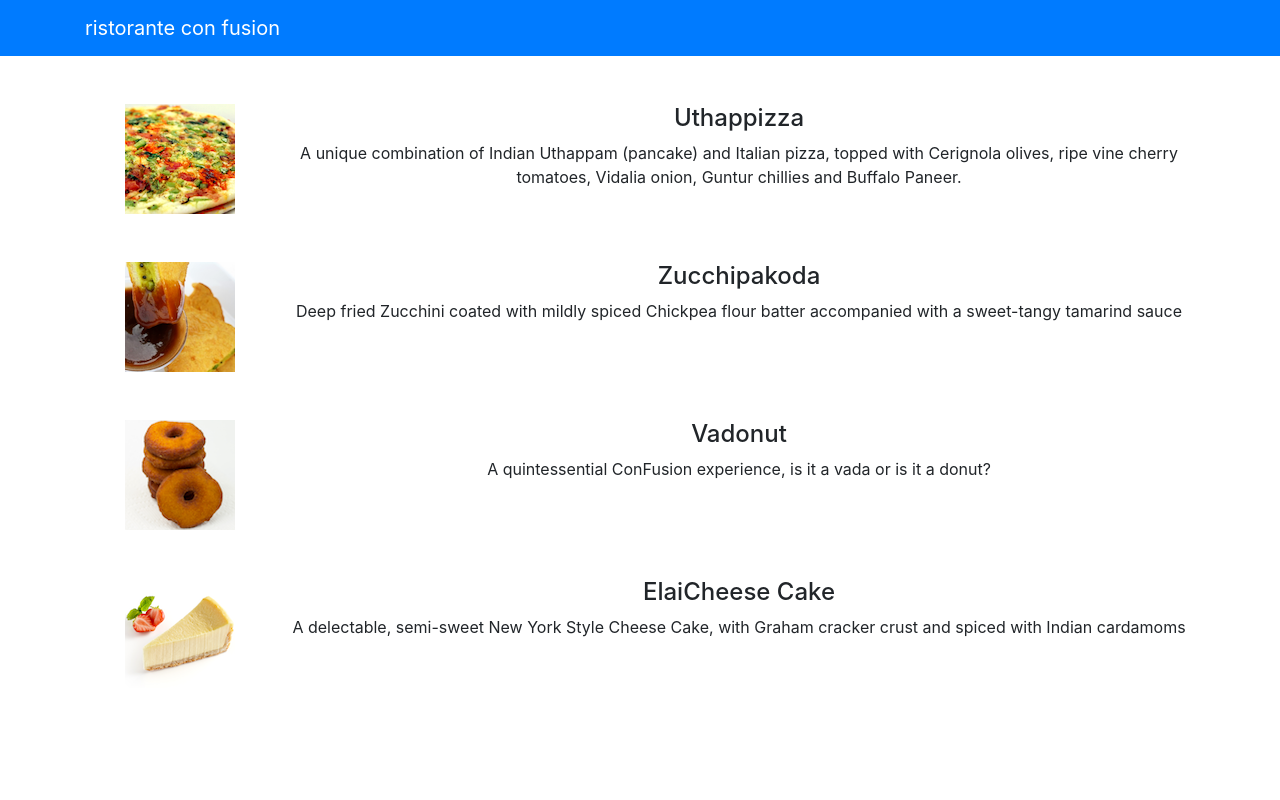
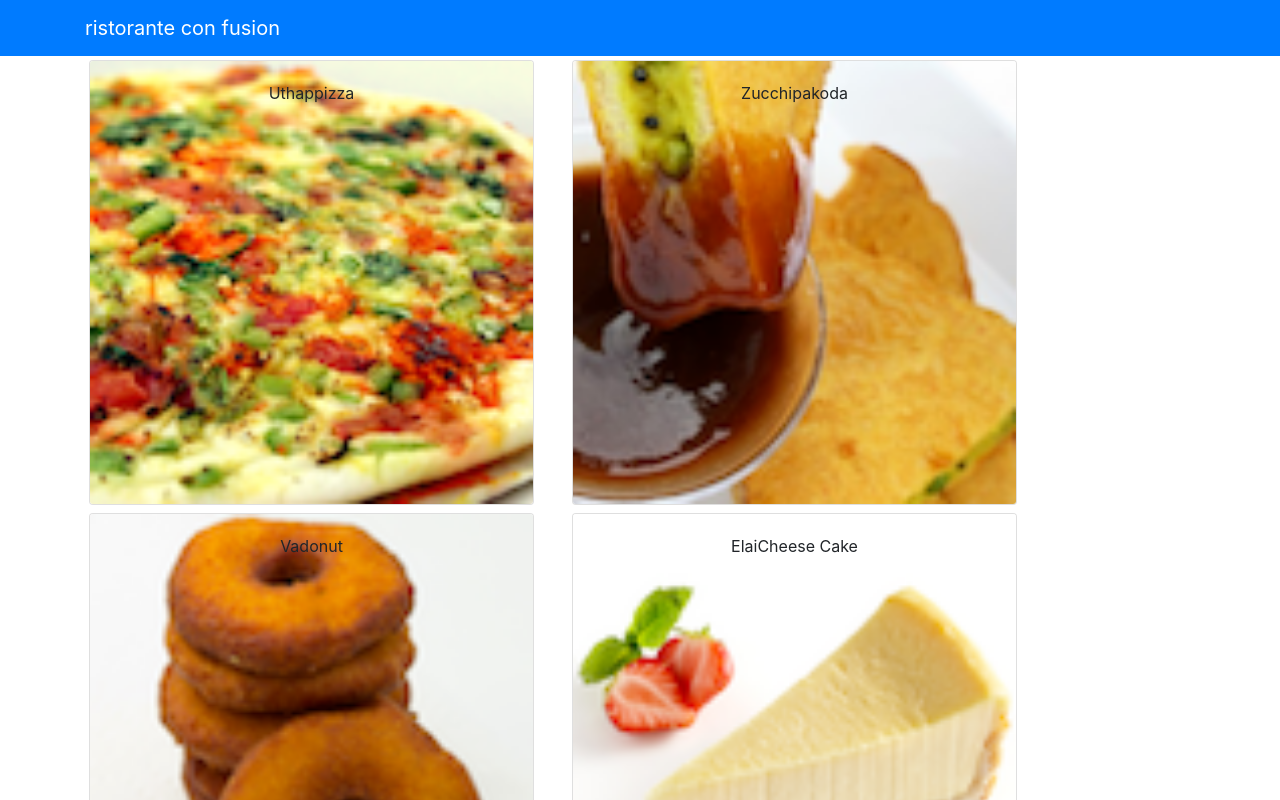
Before and after one commit to yumengG/reactJS, a React (Create React App) app: page / in a window 1280 px wide. Shown: the top 800 px of the page. Built offline with nearby package versions, Linux system fonts and the light colour scheme.

Commit message:
detail comments

```diff
--- a/src/App.js
+++ b/src/App.js
@@ -1,20 +1,33 @@
 //import logo from './logo.svg';
 import './App.css';
+import {Component} from 'react';
 import Menu from './components/MenuComponent';
+import Dishdetail from './DishdetailComponent/dishdetail'
 import {Navbar, NavbarBrand} from 'reactstrap';
+import { DISHES } from './shared/dishes';
 
-function App() {
-  return (
-    <div className="App">
+
+class App extends Component{
+  constructor(props) {
+    super(props);
+
+    this.state= {
+      dishes: DISHES,
+      dishdetail: Dishdetail
+    };
+  }
+  render() {
+    return (
+      <div className="App">
       <Navbar dark color="primary">
         <div className="container">
           <NavbarBrand href="/">ristorante con fusion</NavbarBrand>
-
         </div>
       </Navbar>
-      <Menu />
+      <Menu dishes={this.state.dishes} Dishdetail={this.state.dishdetail}/>
     </div>
-  );
+    )
+  };
 }
 
 export default App;
--- /dev/null
+++ b/src/DishdetailComponent/dishdetail.js
@@ -0,0 +1,67 @@
+import React, { Component } from 'react';
+import {
+    Card, CardImg, CardImgOverlay, CardText, CardBody,
+    CardTitle
+} from 'reactstrap';
+
+
+
+class Dishdetail extends Component {
+    constructor(props) {
+        super(props);
+        this.state = {
+            dish: props.dishdtil,
+
+        }
+    }
+
+
+    render() {
+
+        if (this.props.dishdtil != null) {
+            console.log(this.props.dishdtil.name);
+            const comment = this.props.dishdtil.comments.map((com) => {
+                return (
+                    <div>
+
+                        <div>{com.author}</div>
+                        <div>{com.comment}</div>
+                        <br />
+                    </div>
+
+
+                );
+            });
+            return (
+                <div className="container">
+                    <div className="row">
+                        <div className="col-12 col-md-5 m-1">
+                            <Card>
+                                <CardImg top src={this.props.dishdtil.image} alt={this.props.dishdtil.name} />
+                                <CardBody>
+                                    <CardTitle>{this.props.dishdtil.name}</CardTitle>
+                                    <CardText>{this.props.dishdtil.description}</CardText>
+                                </CardBody>
+                            </Card>
+                        </div>
+                        <div className="col-12 col-md-5 m-1">
+                            <Card>
+                            <div>Comment</div>
+                        <br />
+                                {comment}
+                            </Card>
+
+                        </div>
+                    </div>
+                </div>
+
+            )
+        } else {
+            return (
+                <div></div>
+            )
+        }
+
+    }
+}
+export default Dishdetail;
--- a/src/components/MenuComponent.js
+++ b/src/components/MenuComponent.js
@@ -1,71 +1,48 @@
 import React, {Component} from 'react';
-import { Media } from 'reactstrap';
+import { Card, CardImg, CardImgOverlay, CardText, CardBody,
+  CardTitle } from 'reactstrap';
 
 class Menu extends Component {
     constructor(props) {
         super(props);
         this.state = {
-            dishes: [
-                {
-                  id: 0,
-                  name:'Uthappizza',
-                  image: 'assets/images/uthappizza.png',
-                  category: 'mains',
-                  label:'Hot',
-                  price:'4.99',
-                  description:'A unique combination of Indian Uthappam (pancake) and Italian pizza, topped with Cerignola olives, ripe vine cherry tomatoes, Vidalia onion, Guntur chillies and Buffalo Paneer.'                        },
-               {
-                  id: 1,
-                  name:'Zucchipakoda',
-                  image: 'assets/images/zucchipakoda.png',
-                  category: 'appetizer',
-                  label:'',
-                  price:'1.99',
-                  description:'Deep fried Zucchini coated with mildly spiced Chickpea flour batter accompanied with a sweet-tangy tamarind sauce'                        },
-               {
-                  id: 2,
-                  name:'Vadonut',
-                  image: 'assets/images/vadonut.png',
-                  category: 'appetizer',
-                  label:'New',
-                  price:'1.99',
-                  description:'A quintessential ConFusion experience, is it a vada or is it a donut?'                        },
-               {
-                  id: 3,
-                  name:'ElaiCheese Cake',
-                  image: 'assets/images/elaicheesecake.png',
-                  category: 'dessert',
-                  label:'',
-                  price:'2.99',
-                  description:'A delectable, semi-sweet New York Style Cheese Cake, with Graham cracker crust and spiced with Indian cardamoms'                        }
-               ],
-        };
+          selectedDish:null,
+        }
+
+    }
+    onDishSelect(dish) {
+      this.setState({selectedDish: dish});
     }
 
     render() {
-        const menu = this.state.dishes.map((dish) => {
+        const menu = this.props.dishes.map((dish) => {
             return (
-              <div key={dish.id} className="col-12 mt-5">
-                <Media tag="li">
-                  <Media left middle>
-                      <Media object src={dish.image} alt={dish.name} />
-                  </Media>
-                  <Media body className="ml-5">
-                    <Media heading>{dish.name}</Media>
-                    <p>{dish.description}</p>
-                  </Media>
-                </Media>
+              <div key={dish.id} className="col-12 col-md-5 m-1">
+                <Card key={dish.id}
+                  onClick={() => this.onDishSelect(dish)}>
+                  <CardImg width="100%" src={dish.image} alt={dish.name} />
+                  <CardImgOverlay>
+                      <CardTitle>{dish.name}</CardTitle>
+                  </CardImgOverlay>
+                </Card>
               </div>
             );
         });
 
         return (
+
           <div className="container">
             <div className="row">
-              <Media list>
-                  {menu}
-              </Media>
+              {menu}
             </div>
+            <div className="row">
+                  <div>
+                    {console.log("select this: ")}
+                    {console.log(this.state.selectedDish)}
+
+                    <this.props.Dishdetail dishdtil={this.state.selectedDish}/>
+                  </div>
+                </div>
           </div>
         );
     }
--- /dev/null
+++ b/src/shared/dishes.js
@@ -0,0 +1,186 @@
+export const DISHES =
+    [
+        {
+        id: 0,
+        name:'Uthappizza',
+        image: 'assets/images/uthappizza.png',
+        category: 'mains',
+        label:'Hot',
+        price:'4.99',
+        description:'A unique combination of Indian Uthappam (pancake) and Italian pizza, topped with Cerignola olives, ripe vine cherry tomatoes, Vidalia onion, Guntur chillies and Buffalo Paneer.',
+        comments: [
+            {
+            id: 0,
+            rating: 5,
+            comment: "Imagine all the eatables, living in conFusion!",
+            author: "John Lemon",
+            date: "2012-10-16T17:57:28.556094Z"
+            },
+            {
+            id: 1,
+            rating: 4,
+            comment: "Sends anyone to heaven, I wish I could get my mother-in-law to eat it!",
+            author: "Paul McVites",
+            date: "2014-09-05T17:57:28.556094Z"
+            },
+            {
+            id: 2,
+            rating: 3,
+            comment: "Eat it, just eat it!",
+            author: "Michael Jaikishan",
+            date: "2015-02-13T17:57:28.556094Z"
+            },
+            {
+            id: 3,
+            rating: 4,
+            comment: "Ultimate, Reaching for the stars!",
+            author: "Ringo Starry",
+            date: "2013-12-02T17:57:28.556094Z"
+            },
+            {
+            id: 4,
+            rating: 2,
+            comment: "It's your birthday, we're gonna party!",
+            author: "25 Cent",
+            date: "2011-12-02T17:57:28.556094Z"
+            }
+        ]                        },
+        {
+        id: 1,
+        name:'Zucchipakoda',
+        image: 'assets/images/zucchipakoda.png',
+        category: 'appetizer',
+        label:'',
+        price:'1.99',
+        description:'Deep fried Zucchini coated with mildly spiced Chickpea flour batter accompanied with a sweet-tangy tamarind sauce',
+        comments: [
+            {
+            id: 0,
+            rating: 5,
+            comment: "Imagine all the eatables, living in conFusion!",
+            author: "John Lemon",
+            date: "2012-10-16T17:57:28.556094Z"
+            },
+            {
+            id: 1,
+            rating: 4,
+            comment: "Sends anyone to heaven, I wish I could get my mother-in-law to eat it!",
+            author: "Paul McVites",
+            date: "2014-09-05T17:57:28.556094Z"
+            },
+            {
+            id: 2,
+            rating: 3,
+            comment: "Eat it, just eat it!",
+            author: "Michael Jaikishan",
+            date: "2015-02-13T17:57:28.556094Z"
+            },
+            {
+            id: 3,
+            rating: 4,
+            comment: "Ultimate, Reaching for the stars!",
+            author: "Ringo Starry",
+            date: "2013-12-02T17:57:28.556094Z"
+            },
+            {
+            id: 4,
+            rating: 2,
+            comment: "It's your birthday, we're gonna party!",
+            author: "25 Cent",
+            date: "2011-12-02T17:57:28.556094Z"
+            }
+        ]
+        },
+        {
+        id: 2,
+        name:'Vadonut',
+        image: 'assets/images/vadonut.png',
+        category: 'appetizer',
+        label:'New',
+        price:'1.99',
+        description:'A quintessential ConFusion experience, is it a vada or is it a donut?',
+        comments: [
+            {
+            id: 0,
+            rating: 5,
+            comment: "Imagine all the eatables, living in conFusion!",
+            author: "John Lemon",
+            date: "2012-10-16T17:57:28.556094Z"
+            },
+            {
+            id: 1,
+            rating: 4,
+            comment: "Sends anyone to heaven, I wish I could get my mother-in-law to eat it!",
+            author: "Paul McVites",
+            date: "2014-09-05T17:57:28.556094Z"
+            },
+            {
+            id: 2,
+            rating: 3,
+            comment: "Eat it, just eat it!",
+            author: "Michael Jaikishan",
+            date: "2015-02-13T17:57:28.556094Z"
+            },
+            {
+            id: 3,
+            rating: 4,
+            comment: "Ultimate, Reaching for the stars!",
+            author: "Ringo Starry",
+            date: "2013-12-02T17:57:28.556094Z"
+            },
+            {
+            id: 4,
+            rating: 2,
+            comment: "It's your birthday, we're gonna party!",
+            author: "25 Cent",
+            date: "2011-12-02T17:57:28.556094Z"
+            }
+        ]
+        },
+        {
+        id: 3,
+        name:'ElaiCheese Cake',
+        image: 'assets/images/elaicheesecake.png',
+        category: 'dessert',
+        label:'',
+        price:'2.99',
+        description:'A delectable, semi-sweet New York Style Cheese Cake, with Graham cracker crust and spiced with Indian cardamoms',
+        comments: [
+            {
+            id: 0,
+            rating: 5,
+            comment: "Imagine all the eatables, living in conFusion!",
+            author: "John Lemon",
+            date: "2012-10-16T17:57:28.556094Z"
+            },
+            {
+            id: 1,
+            rating: 4,
+            comment: "Sends anyone to heaven, I wish I could get my mother-in-law to eat it!",
+            author: "Paul McVites",
+            date: "2014-09-05T17:57:28.556094Z"
+            },
+            {
+            id: 2,
+            rating: 3,
+            comment: "Eat it, just eat it!",
+            author: "Michael Jaikishan",
+            date: "2015-02-13T17:57:28.556094Z"
+            },
+            {
+            id: 3,
+            rating: 4,
+            comment: "Ultimate, Reaching for the stars!",
+            author: "Ringo Starry",
+            date: "2013-12-02T17:57:28.556094Z"
+            },
+            {
+            id: 4,
+            rating: 2,
+            comment: "It's your birthday, we're gonna party!",
+            author: "25 Cent",
+            date: "2011-12-02T17:57:28.556094Z"
+            }
+        ]
+        }
+    ];
```
